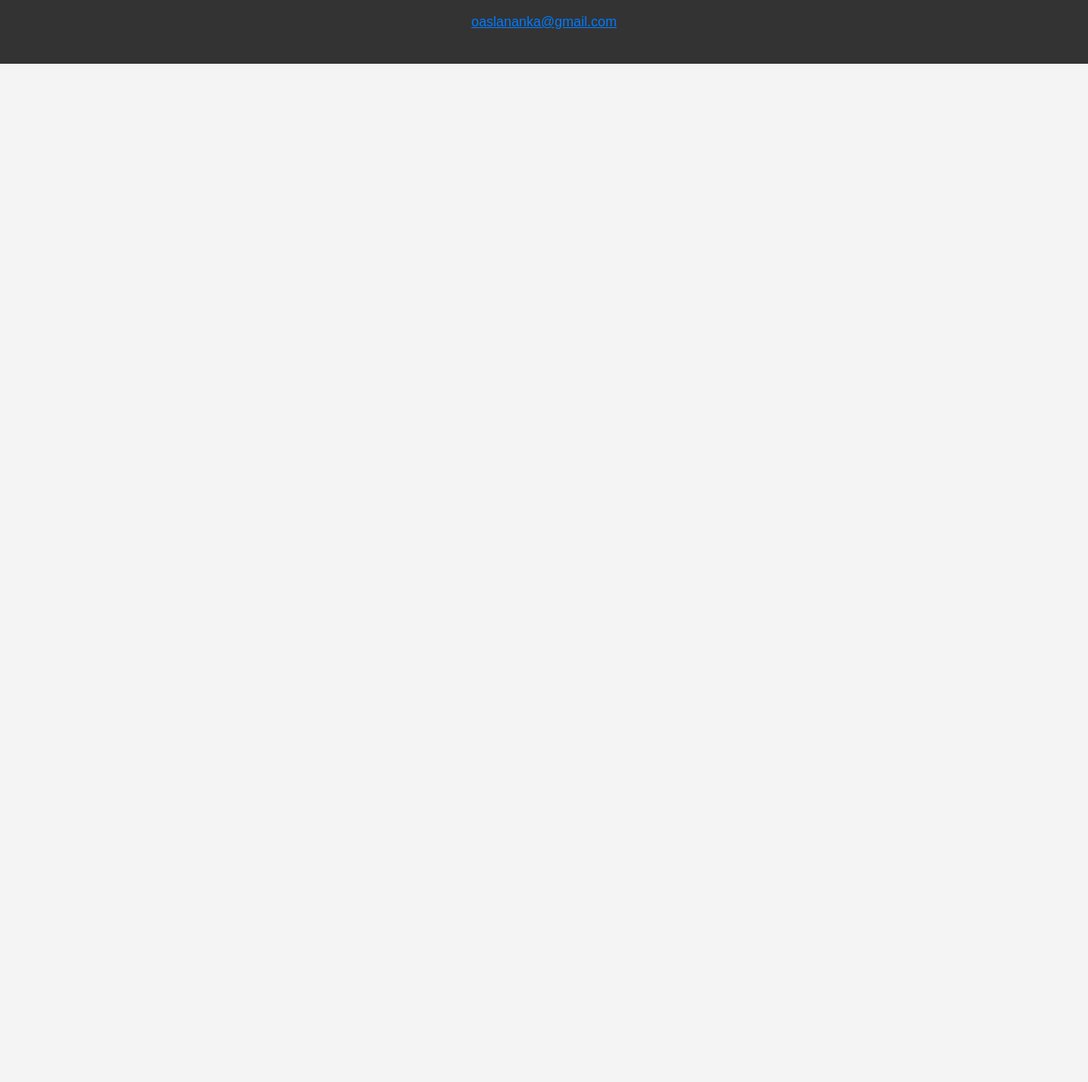
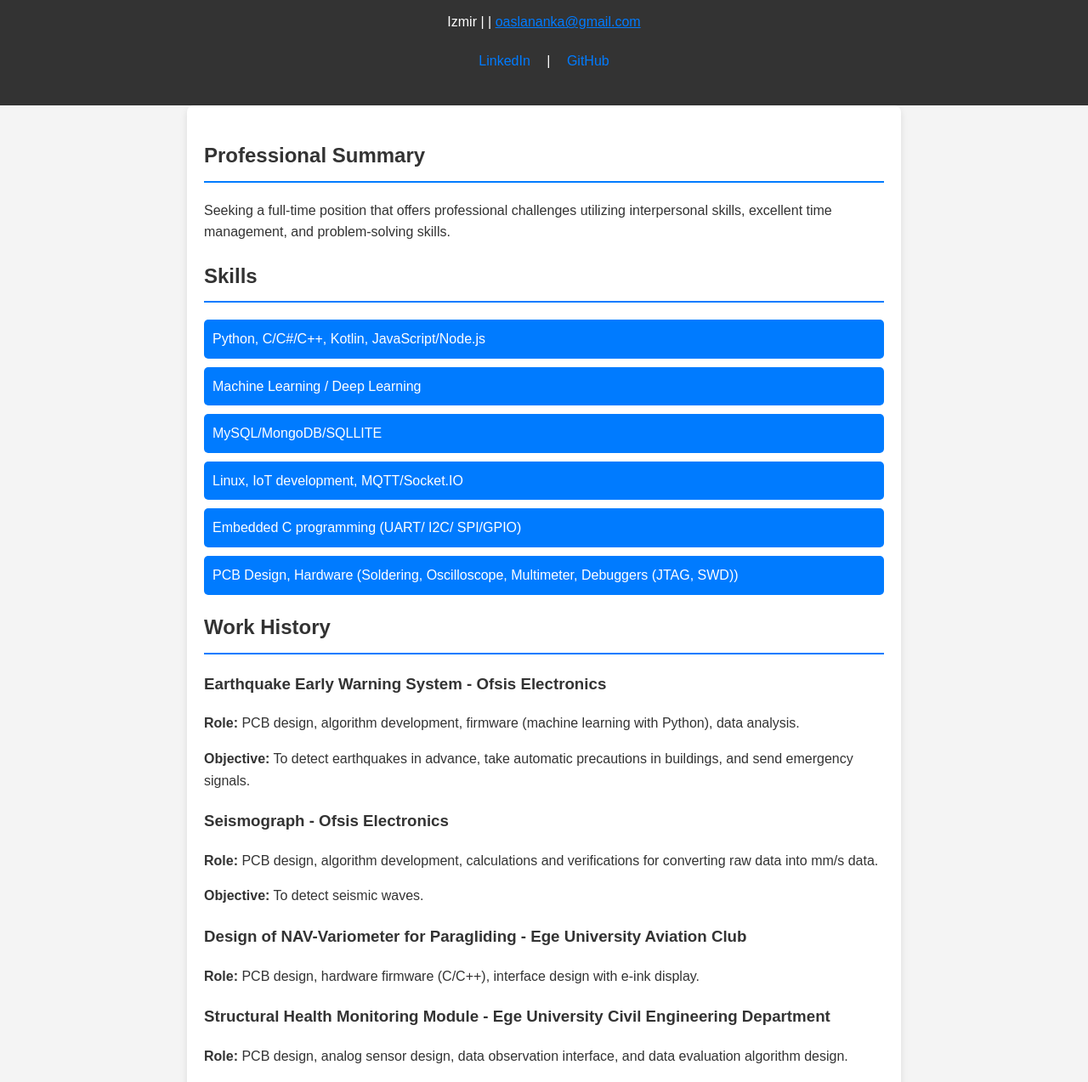
Before and after one commit to oaslananka/oaslananka.github.io, a plain HTML site: page index.html in a window 1280 px wide. Shown: the part 74-1347 px from the top of the page at 85% size. Before the commit the page ends 800 px from the top, so only its background shows below. Drawn offline with Linux system fonts and the light colour scheme.

Commit message:
index.html

```diff
--- a/index.html
+++ b/index.html
@@ -68,4 +68,56 @@
 <body>
     <header>
         <h1>Osman Aslan</h1>
-        <p><a href="mailto:oaslananka@gmail.com" style="color: #007bff;">oaslananka@gmail.com</a></
+        <p>Izmir |  | <a href="mailto:oaslananka@gmail.com" style="color: #007bff;">oaslananka@gmail.com</a></p>
+        <nav>
+            <a href="https://www.linkedin.com/in/osman-aslan-673171205/">LinkedIn</a> |
+            <a href="https://github.com/oaslananka">GitHub</a>
+        </nav>
+    </header>
+    <main>
+        <section>
+            <h2>Professional Summary</h2>
+            <p>Seeking a full-time position that offers professional challenges utilizing interpersonal skills, excellent time management, and problem-solving skills.</p>
+        </section>
+        <section>
+            <h2>Skills</h2>
+            <ul>
+                <li>Python, C/C#/C++, Kotlin, JavaScript/Node.js</li>
+                <li>Machine Learning / Deep Learning</li>
+                <li>MySQL/MongoDB/SQLLITE</li>
+                <li>Linux, IoT development, MQTT/Socket.IO</li>
+                <li>Embedded C programming (UART/ I2C/ SPI/GPIO)</li>
+                <li>PCB Design, Hardware (Soldering, Oscilloscope, Multimeter, Debuggers (JTAG, SWD))</li>
+            </ul>
+        </section>
+        <section>
+            <h2>Work History</h2>
+            <article>
+                <h3>Earthquake Early Warning System - Ofsis Electronics</h3>
+                <p><strong>Role:</strong> PCB design, algorithm development, firmware (machine learning with Python), data analysis.</p>
+                <p><strong>Objective:</strong> To detect earthquakes in advance, take automatic precautions in buildings, and send emergency signals.</p>
+            </article>
+            <article>
+                <h3>Seismograph - Ofsis Electronics</h3>
+                <p><strong>Role:</strong> PCB design, algorithm development, calculations and verifications for converting raw data into mm/s data.</p>
+                <p><strong>Objective:</strong> To detect seismic waves.</p>
+            </article>
+            <article>
+                <h3>Design of NAV-Variometer for Paragliding - Ege University Aviation Club</h3>
+                <p><strong>Role:</strong> PCB design, hardware firmware (C/C++), interface design with e-ink display.</p>
+            </article>
+            <article>
+                <h3>Structural Health Monitoring Module - Ege University Civil Engineering Department</h3>
+                <p><strong>Role:</strong> PCB design, analog sensor design, data observation interface, and data evaluation algorithm design.</p>
+            </article>
+            <article>
+                <h3>Oscillator Development for Structural Dynamics - Ege University Civil Engineering Department</h3>
+                <p><strong>Role:</strong> PCB design, firmware development, control interface, and mechanical design.</p>
+            </article>
+        </section>
+    </main>
+    <footer>
+        <p>&copy; Osman Aslan</p>
+    </footer>
+</body>
+</html>
```
